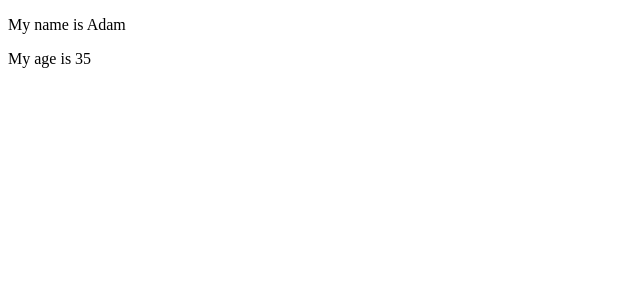
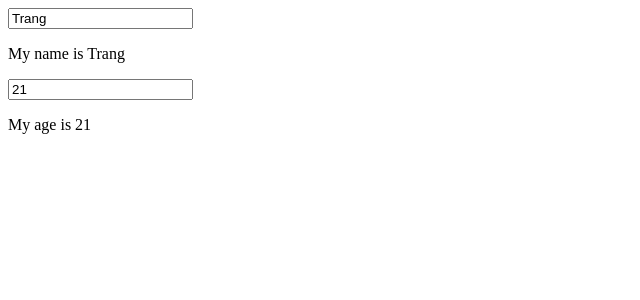
Before and after one commit to changofficial/LabAssignmentWeb, a React (Create React App) app: page / in a window 1280 px wide. Shown: the top 300 px of the page, without its empty margins (0-640 px from the left). Built offline with nearby package versions, Linux system fonts and the light colour scheme.

Commit message:
in class lab 3 ex2.2

```diff
--- a/src/App.js
+++ b/src/App.js
@@ -1,12 +1,26 @@
 import * as React from "react";
-export default function App() {
-    const [name] = React.useState("Adam");
-    const [age] = React.useState(35);
 
-    return (
-        <>
-        <p>My name is {name}</p>
-        <p>My age is {age}</p>
-        </>
-    );
+function App() {
+    const [name,setName] = React.useState("Trang");
+    const [age, setAge]= React.useState(21);
+  return (
+    <>
+        <section>
+            <input value={name}
+                onChange = {(e) => setName(e.target.value)}>
+
+            </input>
+            <p>My name is {name}</p>
+        </section>
+        <section>
+            <input type="number"
+                value={age}
+                onChange={(e)=> setAge(e.target.value)}>
+            </input>
+            <p>My age is {age}</p>
+        </section>
+    </>
+  )
 }
+
+export default App
```
